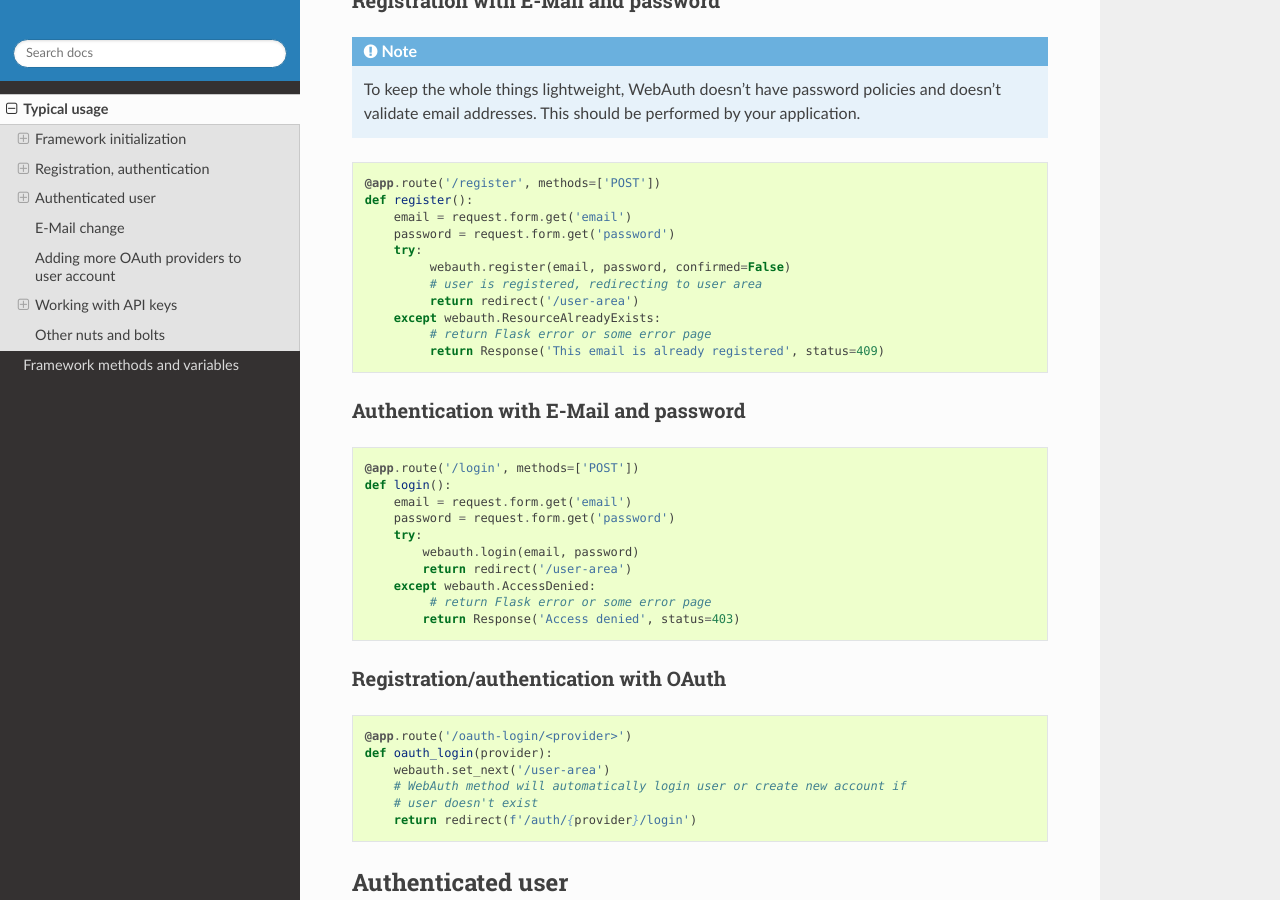
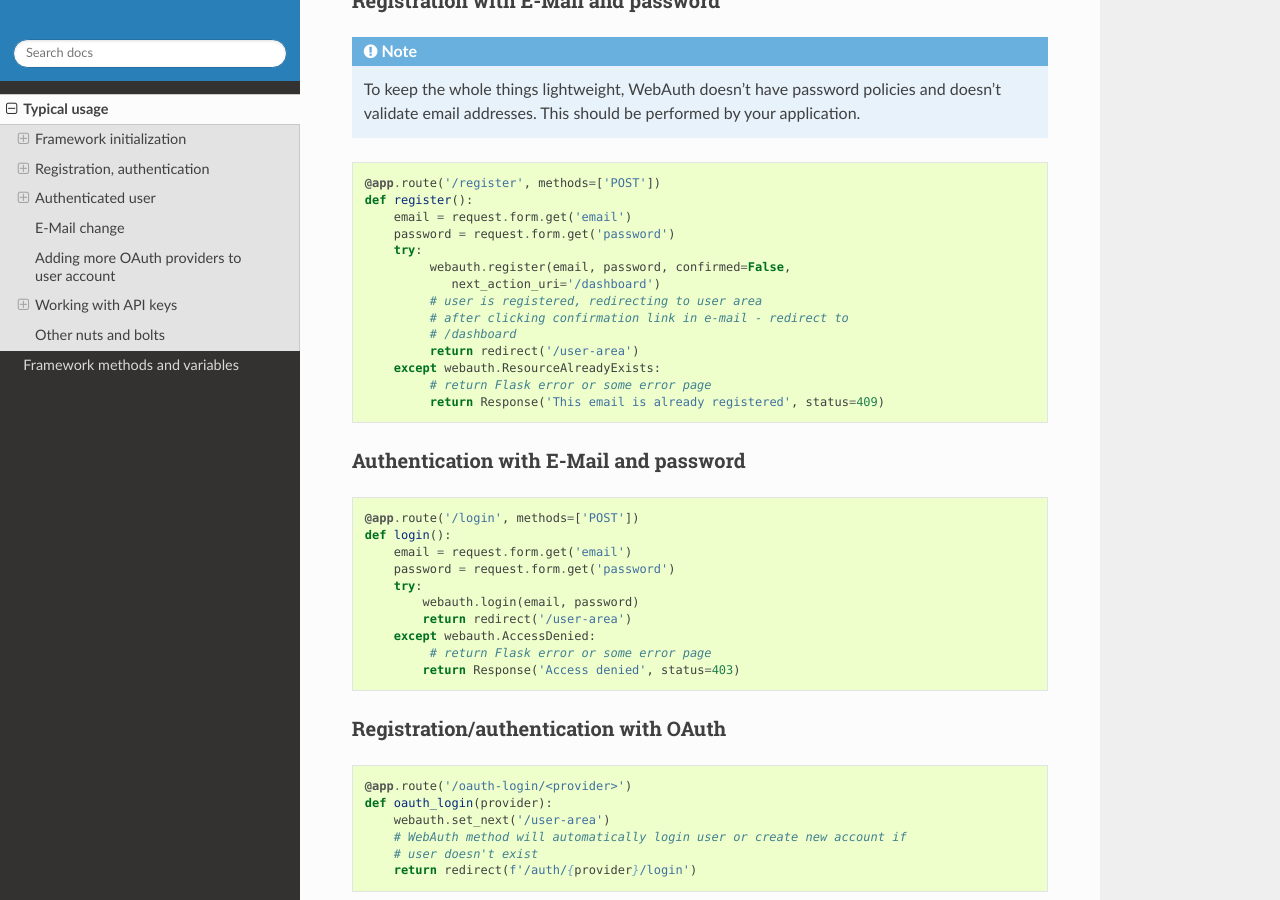
Before and after one commit to alttch/webauth, a Sphinx documentation site: the page built from doc/usage.rst, in a window 1280 px wide and 900 px high, scrolled down 1315 px. Built offline with Sphinx 7.4.7 and the Read the Docs theme 2.0.0, drawn with Linux system fonts in a browser that asks for light colours.

Commit message:
next_action register example

```diff
--- a/doc/usage.rst
+++ b/doc/usage.rst
@@ -79,8 +79,11 @@ Registration with E-Mail and password
        email = request.form.get('email')
        password = request.form.get('password')
        try:
-            webauth.register(email, password, confirmed=False)
+            webauth.register(email, password, confirmed=False,
+               next_action_uri='/dashboard')
             # user is registered, redirecting to user area
+            # after clicking confirmation link in e-mail - redirect to
+            # /dashboard
             return redirect('/user-area')
        except webauth.ResourceAlreadyExists:
             # return Flask error or some error page
```
